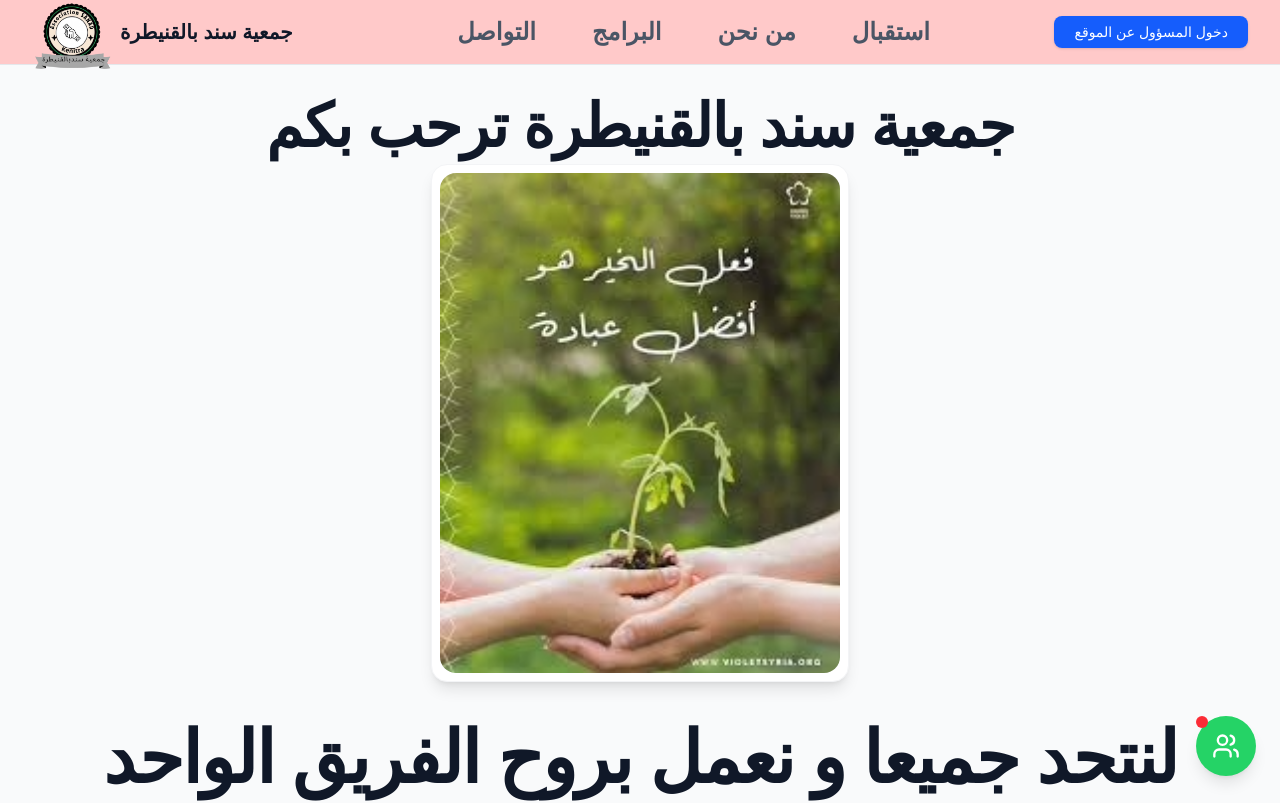
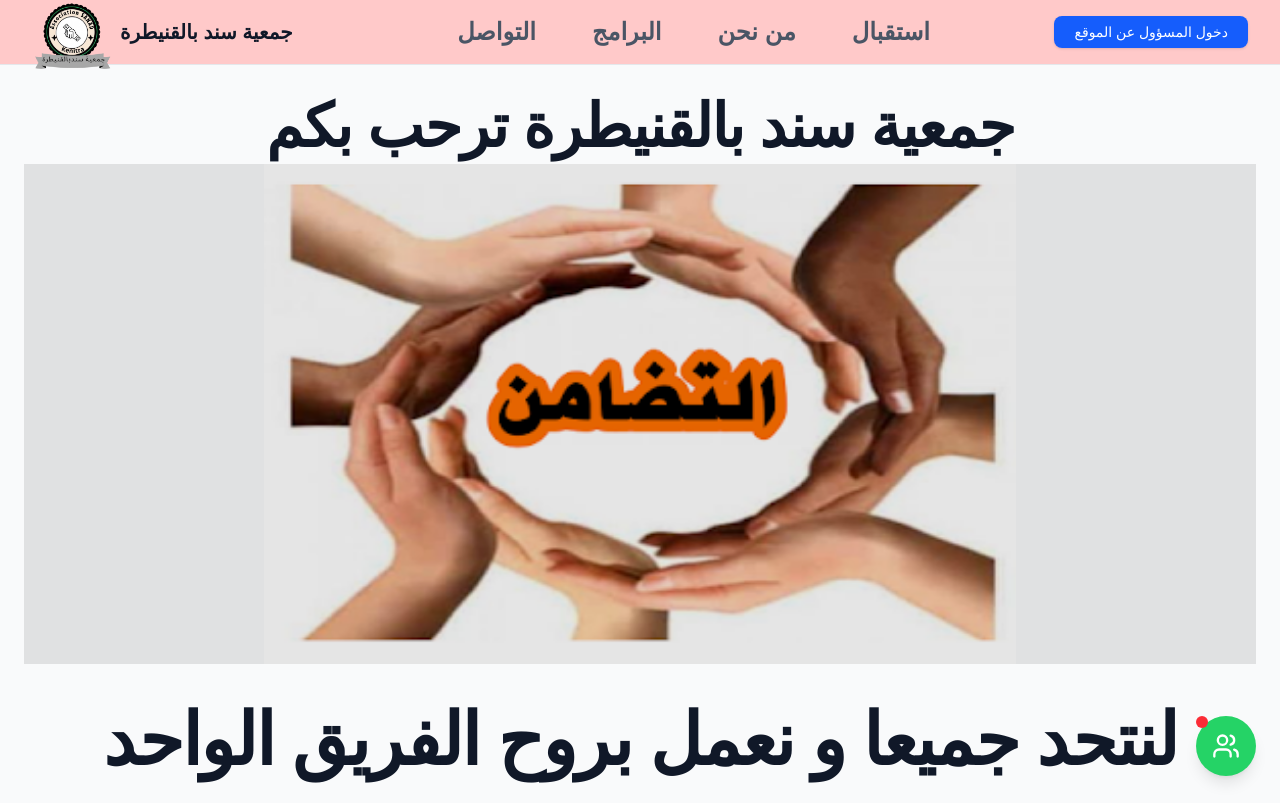
Before and after one commit to Mousl65/mousliman, a Next.js app: page / in a window 1280 px wide. Shown: the top 803 px of the page. Built offline with nearby package versions, Linux system fonts and the light colour scheme; no server answers.

Commit message:
Feat: installation du slider de projets avec images locales

```diff
--- a/app/page.tsx
+++ b/app/page.tsx
@@ -63,16 +63,16 @@ export default function HomePage() {
         ))}
       </motion.h1>
       {/* ----------------------------- */}
-<div className="flex justify-center mb-10 ">
-  <div className="relative p-2 bg-white rounded-2xl shadow-lg border border-gray-100 hover:scale-120 transition-transform duration-300">
+<div className="w-full mb-10 overflow-hidden">
+  <div className="relative w-full h-[300px] md:h-[500px] group">
     <img
-      src="/image.png"
-      alt="Logo Société"
-      width={400}
-      height={60}
-      className="rounded-2xl  object-cover   "
+      src="/image3.png"
+      alt="Actualité Association Sanad"
+      className="w-full h-full object-contain transition-transform duration-700 group-hover:scale-105"
+    />
 
-    />
+    {/* Overlay optionnel pour faire ressortir le texte si tu en ajoutes par-dessus */}
+    <div className="absolute inset-0 bg-black/10 group-hover:bg-transparent transition-colors duration-500" />
   </div>
 </div>
 
```
